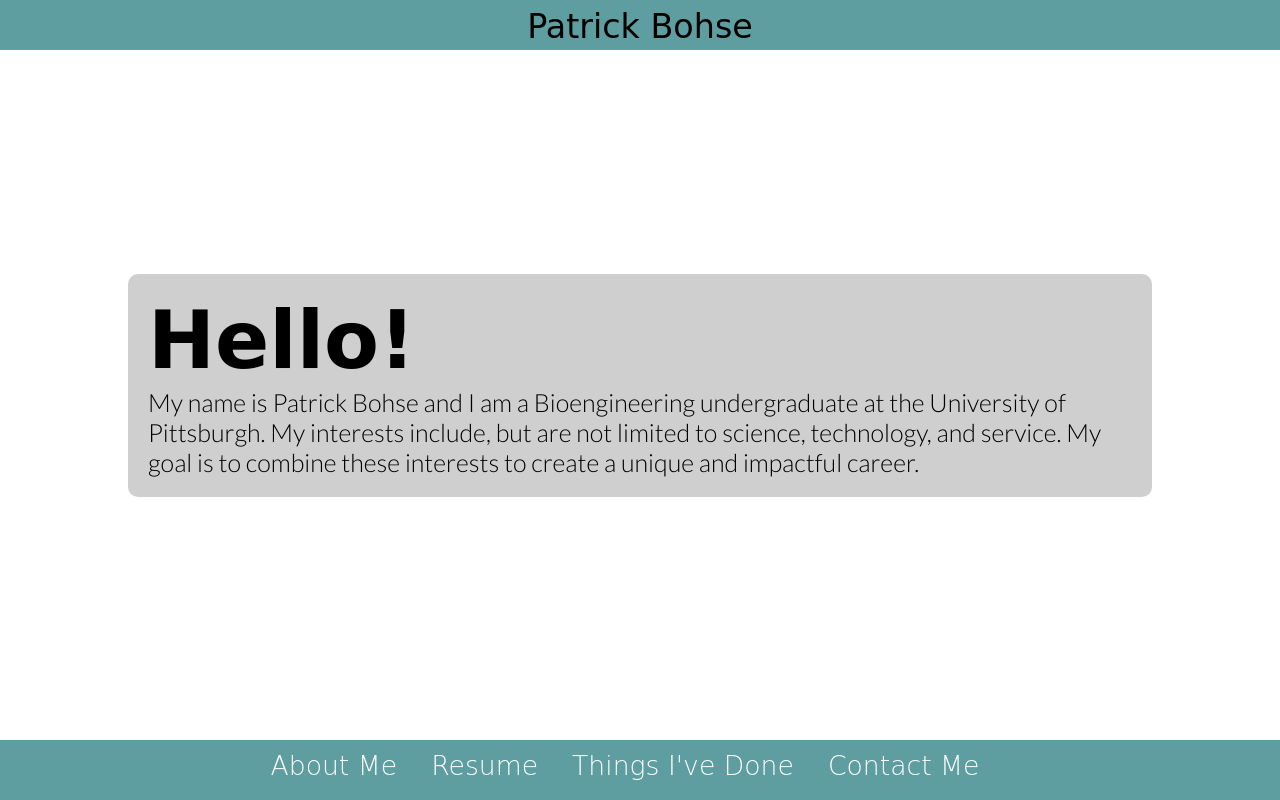
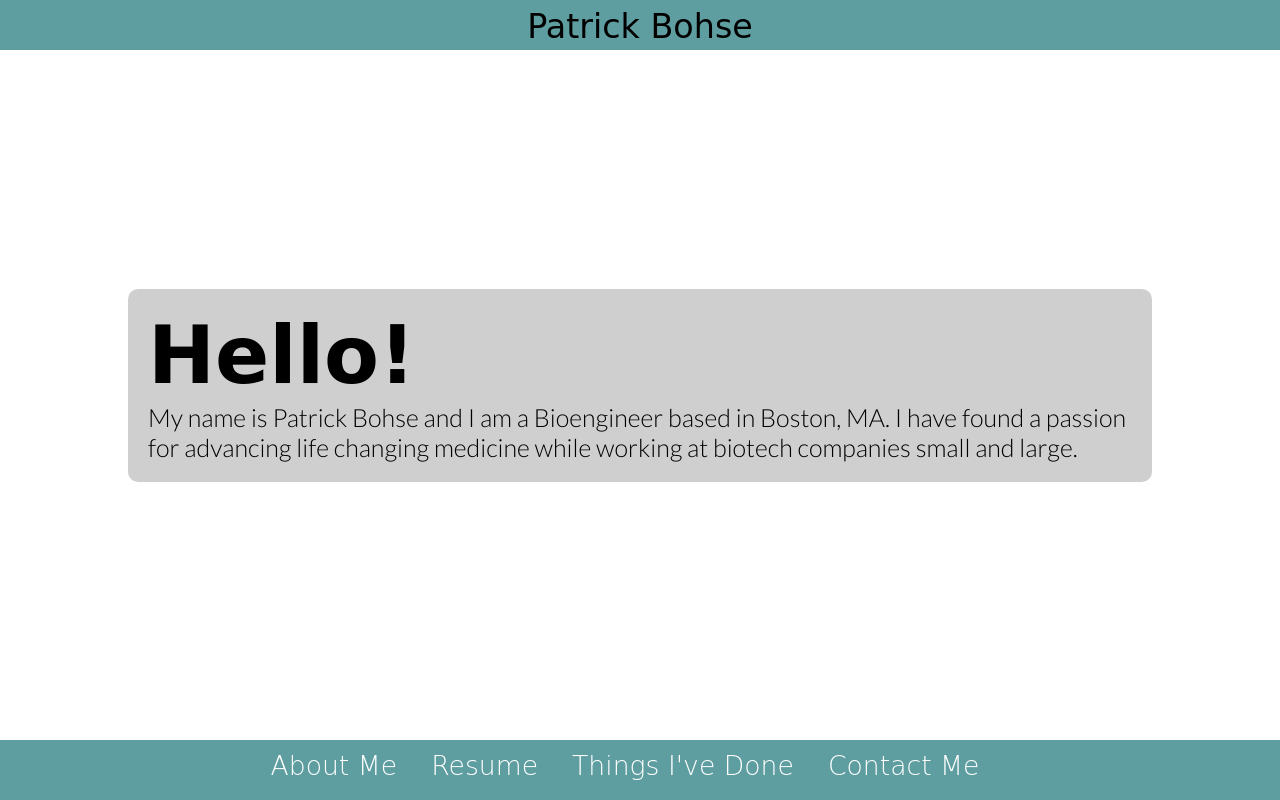
Before and after one commit to patrickbohse/patrickbohse.com, a plain HTML site: page index.html in a window 1280 px wide. Shown: the top 800 px of the page. Drawn offline with nearby package versions, Linux system fonts and the light colour scheme; a web font is replaced by a local one.

Commit message:
Updated index.html

```diff
--- a/index.html
+++ b/index.html
@@ -32,9 +32,9 @@ Personal Website: About me page -->
             <div class="content">
                 <div id="hello" class="vheight">
                     <span>
-						<h1 class="top">Hello!</h1>
-						<p class="bottom">My name is Patrick Bohse and I am a Bioengineering undergraduate at the University of Pittsburgh. My interests include, but are not limited to science, technology, and service. My goal is to combine these interests to create a unique and impactful career.</p>
-					</span>
+			<h1 class="top">Hello!</h1>
+			<p class="bottom">My name is Patrick Bohse and I am a Bioengineer based in Boston, MA. I have found a passion for advancing life changing medicine while working at biotech companies small and large. </p>
+		    </span>
                 </div>
                 <hr>
                 <div id="resume" class="vheight">
@@ -47,6 +47,7 @@ Personal Website: About me page -->
                 <div id="things_ive_done" class="vheight">
                     <span>
                         <h2 class="top">Things I've Done</h2>
+			<p class="middle">Developing a clinical grade cell culture system for production of wound healing and regenerative therapies at <a href="https://www.skinapus.com/" target="_blank"><b>Skinap Therapeutics</b></a>.</p>
 			<p class="middle">Protein Expression Sciences Intern at <a href="https://www.regeneron.com/" target="_blank"><b>Regeneron Pharmaceuticals</b></a> working on optimizing fluorophores and buffers for use in fluorescence activated cell sorting (FACS).</p>
                         <p class="middle">Created <a href="http://whereisit5oclock.world/" target="_blank"><b>whereisit5oclock.world</b></a> with a friend so we always know where it is currently happy hour! I also learned some JavaScript along the way.</p>
                         <p class="middle">Biomechanics Research on the role of attention in balance and mobility in Autism Spectrum Disorder at the University of Pittsburgh <a href="http://www.engineering.pitt.edu/hmbl/" target="_blank"><b>Human Movement and Balance Lab</b></a>.</p>
```
